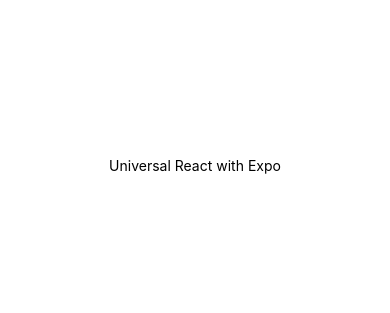
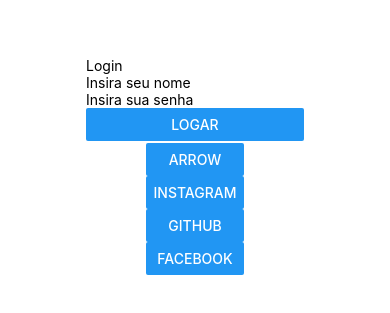
Before and after one commit to ArthurFR04/SA-2_HelpNate, a React Native app: screen / in a window 390 px wide. Shown: the part 257-570 px from the top of the page. Built offline with nearby package versions, Linux system fonts and the light colour scheme.

Commit message:
Creating Login Screen

```diff
--- a/App.js
+++ b/App.js
@@ -1,15 +1,9 @@
 import { View, Text } from "react-native";
+import { TextInput } from "react-native-web";
+import Login from './src/screens/login/screenlogin'
 
 export default function App() {
   return (
-    <View
-      style={{
-        flex: 1,
-        justifyContent: "center",
-        alignItems: "center",
-      }}
-    >
-      <Text>Universal React with Expo</Text>
-    </View>
+      <Login></Login>
   );
 }
--- /dev/null
+++ b/src/screens/login/loginstyle.js
@@ -0,0 +1,16 @@
+import { StyleSheet } from 'react-native';
+
+export default StyleSheet.create({
+    container: {
+        flex: 1,
+        justifyContent: "center",
+        alignItems: "center",
+    },
+    conteudo: {
+        alignItems:'center',
+    }
+    .Text= {
+        padding:2,
+        color: '#3c3c3c',
+    }
+});
--- /dev/null
+++ b/src/screens/login/screenlogin.js
@@ -0,0 +1,23 @@
+import React from 'react'
+import { View, TextInput, Text, Button} from "react-native";
+import style from './loginstyle'
+
+export default function App() {
+  return (
+    <View className="container" style={style.container}>
+      <View className="conteudo" style={style.conteudo}>
+        <Text className="text">Login</Text>
+        <TextInput placeholder="Insira seu nome" ></TextInput>
+        <TextInput placeholder="Insira sua senha"></TextInput>
+        <Button title="Logar"/>
+      </View>
+      <View className="conteudo-2">
+        <Button title="Arrow"/>
+        <Button title="Instagram"/>
+        <Button title="GitHub"/>
+        <Button title="Facebook"/>
+
+      </View>
+    </View>
+  );
+}
```
